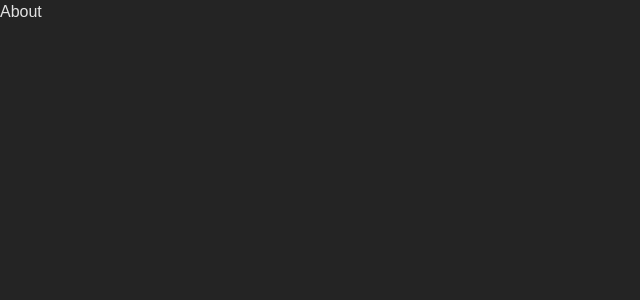
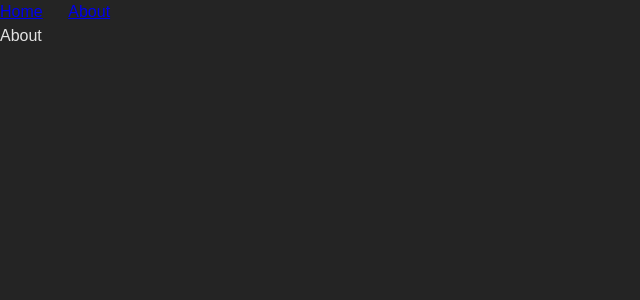
Before and after one commit to AlexMarquesAlves/react-router-dom-v6, a React (Vite) app: page /about in a window 1280 px wide. Shown: the top 300 px of the page, without its empty margins (0-640 px from the left). Built offline with nearby package versions, Linux system fonts and the light colour scheme.

Commit message:
`Update CSS imports to use 'style.css' instead of 'styles.css' in About and Home components`

```diff
--- a/src/components/About/index.tsx
+++ b/src/components/About/index.tsx
@@ -1,4 +1,4 @@
-import './styles.css';
+import './style.css';
 
 export const About = () => {
   return <div>About</div>;
--- a/src/components/Home/index.tsx
+++ b/src/components/Home/index.tsx
@@ -1,4 +1,4 @@
-import './styles.css';
+import './style.css';
 
 export const Home = () => {
   return <div>Home</div>;
--- /dev/null
+++ b/src/components/Menu/index.tsx
@@ -0,0 +1,17 @@
+import { Link } from 'react-router-dom';
+import './style.css';
+
+export const Menu = () => {
+  return (
+    <nav className="menu">
+      <ul>
+        <li>
+          <Link to="/">Home</Link>
+        </li>
+        <li>
+          <Link to="/about">About</Link>
+        </li>
+      </ul>
+    </nav>
+  );
+};
--- /dev/null
+++ b/src/components/Menu/style.css
@@ -0,0 +1,5 @@
+.menu ul {
+  display: flex;
+  list-style: none;
+  gap: 1.6rem;
+}
--- a/src/main.tsx
+++ b/src/main.tsx
@@ -4,10 +4,12 @@
 import { BrowserRouter, Route, Routes } from 'react-router-dom';
 import { About } from './components/About/index.tsx';
 import { Home } from './components/Home/index.tsx';
+import { Menu } from './components/Menu/index.tsx';
 
 createRoot(document.getElementById('root')!).render(
   <StrictMode>
     <BrowserRouter>
+      <Menu />
       <Routes>
         <Route path="/" element={<Home />} />
         <Route path="/about" element={<About />} />
```
Also changed, not shown: src/components/About/style.css (added), src/components/About/styles.css (deleted), src/components/Home/style.css (added), src/components/Home/styles.css (deleted).
